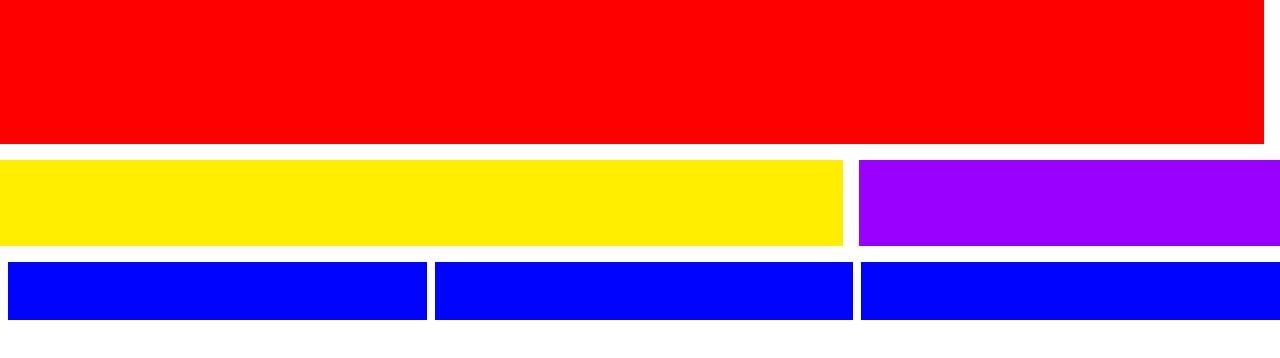
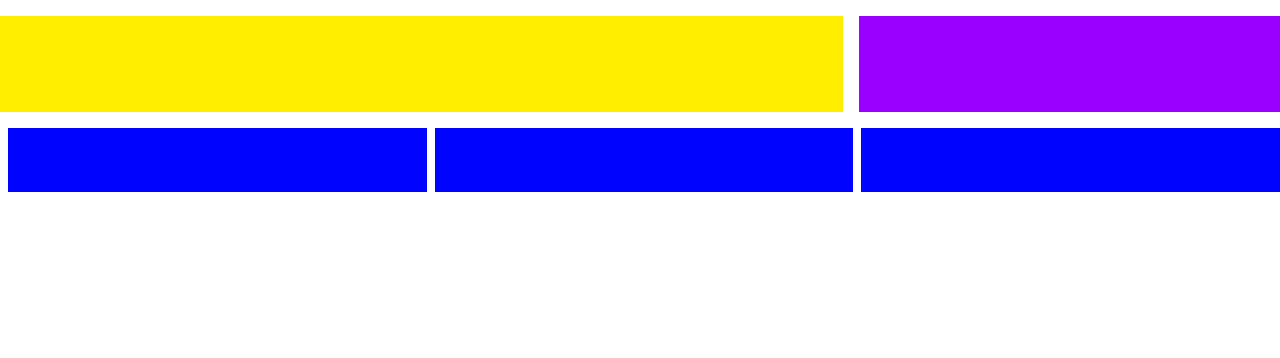
Before and after one commit to sophiabalico/layout, a plain HTML site: page index.html in a window 1280 px wide. Drawn offline with Linux system fonts and the light colour scheme.

Commit message:
feat: mudanças

```diff
--- a/index.html
+++ b/index.html
@@ -7,7 +7,10 @@
     <link rel="stylesheet" href="style.css">
 </head>
 <body>
-    <header></header>
+    <header>
+        <h1></h1>
+        <h1></h1>
+    </header>
     <section class="top-grid">
         <div class="top-left"></div>
         <div class="top-right"></div>
--- a/style.css
+++ b/style.css
@@ -2,9 +2,16 @@
     margin: 0;
     padding: 0;
     box-sizing: border-box;
+    font-size: 1rem;
 }
-html {
-    font-size: 1rem;
+
+header {
+    display: flex;
+    flex-direction: row;
+}
+
+h1 {
+    background-color: brown;
 }
 
 body {
@@ -15,11 +22,6 @@ body {
     background-color: rgb(255, 255, 255);
 }
 
-header {
-    background-color: rgb(255, 0, 0);
-    height: 10rem;
-    margin-right: 1rem;
-}
 
 .top-grid {
     display: flex;
```
